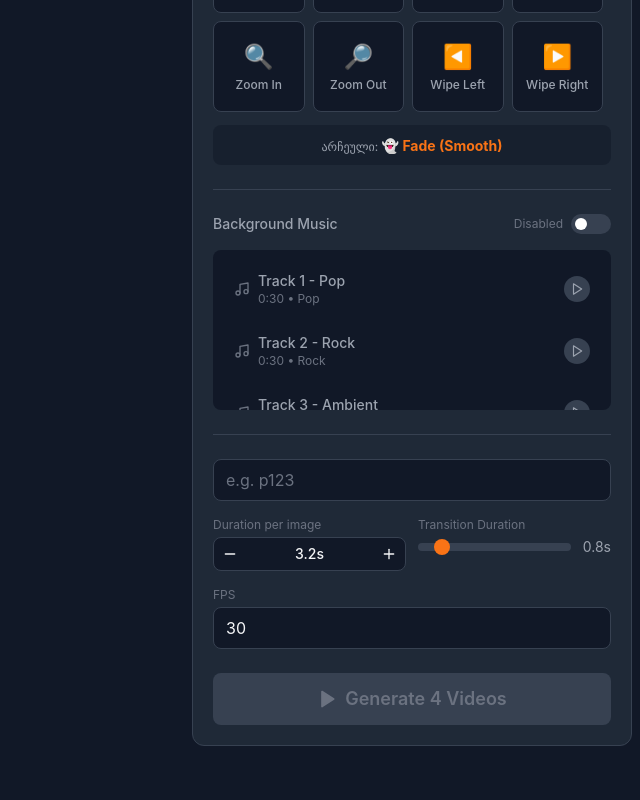
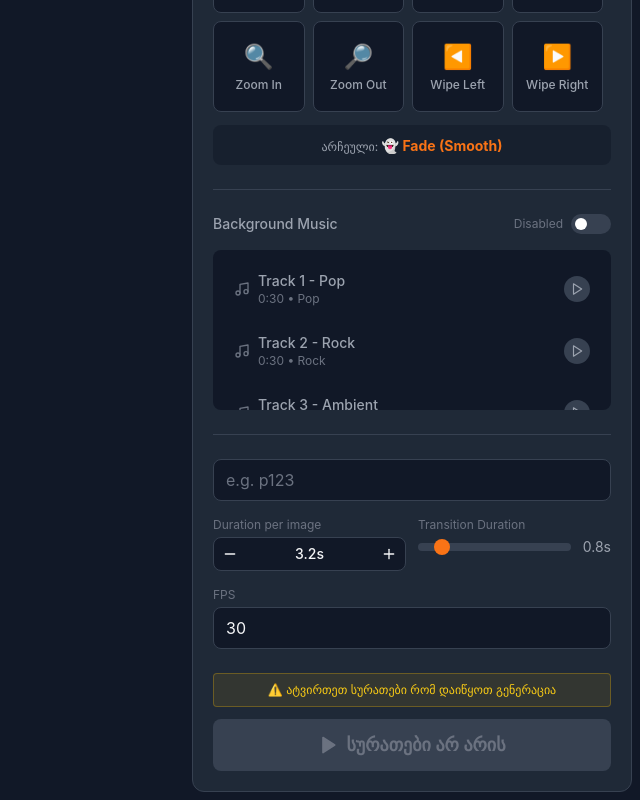
Before and after one commit to vachnadzeai-INDAHAUS/LVIds, a React (Vite) app: page /#/ in a window 1280 px wide. Shown: the part 1069-1869 px from the top of the page, without its empty margins (640-1280 px from the left). Before the commit the page ends 1823 px from the top, so only its background shows below. Built offline with nearby package versions, Linux system fonts and the light colour scheme.

Commit message:
Fix: Added debugging and better validation for Generate button

```diff
--- a/src/pages/Generate.tsx
+++ b/src/pages/Generate.tsx
@@ -301,12 +301,23 @@ const Generate: React.FC = () => {
   }, [jobId, status]);
 
   const startJob = async () => {
-    if (files.length === 0) return;
+    console.log('🚀 startJob called');
+    console.log('📁 files:', files.length);
+    console.log('📱 platforms:', enabledPlatforms);
+
+    if (files.length === 0) {
+      setErrorMessage('გთხოვთ ატვირთოთ მინიმუმ 1 სურათი');
+      console.log('❌ No files');
+      return;
+    }
 
     // Check if at least one platform is enabled
     const hasEnabledPlatform = Object.values(enabledPlatforms).some(enabled => enabled);
+    console.log('✅ hasEnabledPlatform:', hasEnabledPlatform);
+
     if (!hasEnabledPlatform) {
-      setErrorMessage('გთხოვთ აირჩიოთ მინიმუმ ერთი სოციალური ქსელი');
+      setErrorMessage('⚠️ გთხოვთ აირჩიოთ მინიმუმ ერთი სოციალური ქსელი (TikTok, Instagram, Facebook, ან YouTube)');
+      console.log('❌ No platform selected');
       return;
     }
 
@@ -314,6 +325,7 @@ const Generate: React.FC = () => {
     setErrorMessage(null);
     setProgress({});
     setResultFiles([]);
+    console.log('✅ Job started!');
 
     const formData = new FormData();
     files.forEach(f => formData.append('images', f.file));
@@ -1089,18 +1101,37 @@ const Generate: React.FC = () => {
                 </div>
               </div>
             ) : (
+              <div className="mt-6">
+                {/* Validation Messages */}
+                {files.length === 0 && (
+                  <div className="mb-3 p-2 bg-yellow-500/10 border border-yellow-500/30 rounded text-yellow-400 text-xs text-center">
+                    ⚠️ ატვირთეთ სურათები რომ დაიწყოთ გენერაცია
+                  </div>
+                )}
+                {files.length > 0 && !Object.values(enabledPlatforms).some(enabled => enabled) && (
+                  <div className="mb-3 p-2 bg-orange-500/10 border border-orange-500/30 rounded text-orange-400 text-xs text-center">
+                    ⚠️ აირჩიეთ მინიმუმ ერთი სოციალური ქსელი
+                  </div>
+                )}
+
                 <button
-                className={`w-full mt-6 flex items-center justify-center py-3 text-lg font-semibold rounded-lg transition-all ${
-                  files.length === 0
+                  className={`w-full flex items-center justify-center py-3 text-lg font-semibold rounded-lg transition-all ${
+                    files.length === 0 || !Object.values(enabledPlatforms).some(enabled => enabled)
                       ? 'bg-surface-light text-text-muted cursor-not-allowed'
-                    : 'bg-primary hover:bg-primary-dark text-white'
+                      : 'bg-primary hover:bg-primary-dark text-white shadow-lg hover:shadow-xl'
                   }`}
                   onClick={startJob}
-                disabled={files.length === 0}
+                  disabled={files.length === 0 || !Object.values(enabledPlatforms).some(enabled => enabled)}
                 >
                   <Play className="mr-2" fill="currentColor" size={20} />
-                {t('generate.btn_generate') || 'ვიდეოს გენერაცია'}
+                  {files.length === 0
+                    ? 'სურათები არ არის'
+                    : !Object.values(enabledPlatforms).some(enabled => enabled)
+                      ? 'პლატფორმა არ არის არჩეული'
+                      : (t('generate.btn_generate') || 'ვიდეოს გენერაცია')
+                  }
                 </button>
+              </div>
             )}
 
             {status === 'done' && (
```
Lines whose indentation alone changed are shown as unchanged.
